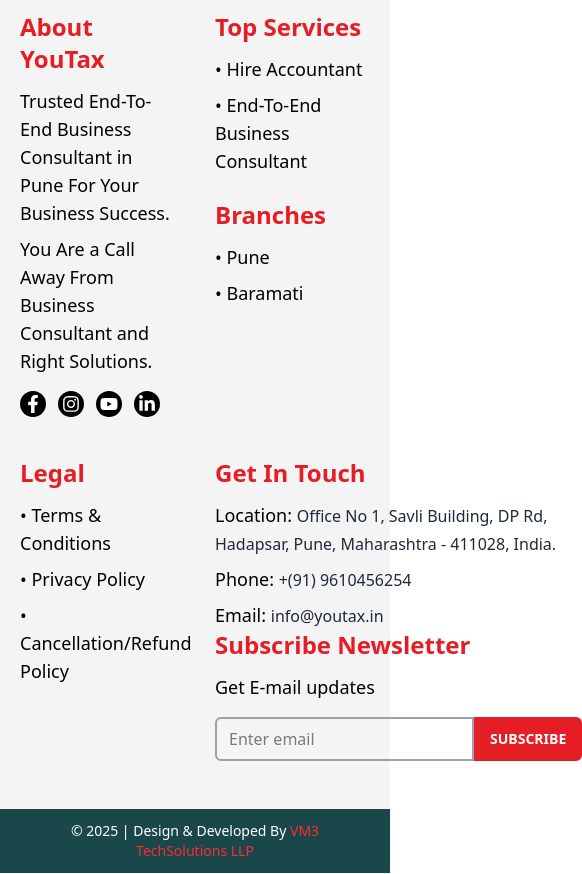
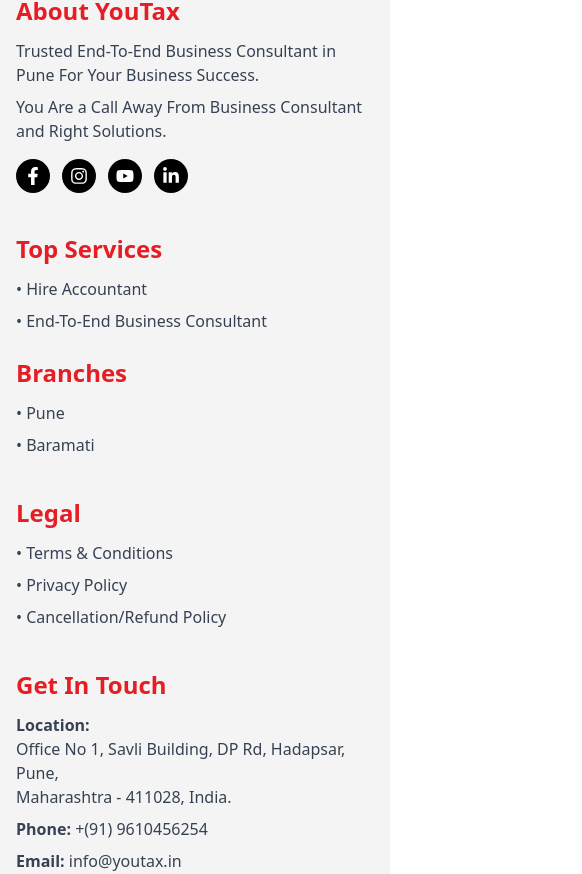
Before and after one commit to vm3techsolutions/youtaxsub, a Next.js app in the folder frontend/: page / in a window 390 px wide. Shown: the part 9430-10304 px from the top of the page, 582 px wide, since content can reach past the window. Built offline with nearby package versions, Linux system fonts and the light colour scheme.

Commit message:
Responsive

```diff
--- a/frontend/src/app/Footer.jsx
+++ b/frontend/src/app/Footer.jsx
@@ -10,21 +10,17 @@
 export default function Footer() {
   return (
     <>
-      <footer
-        className="bg-[#f5f4f4] mx-auto px-5 sm:px-20 pt-16 pb-12"
-        id="contact"
-      >
-        <div className=" grid grid-cols-2 sm:grid-cols-2 md:grid-cols-4 sm:gap-16 gap-10">
+      <footer className="bg-[#f5f4f4] mx-auto px-4 sm:px-10 md:px-20 pt-12 pb-10" id="contact">
+        <div className="grid grid-cols-1 sm:grid-cols-2 md:grid-cols-2 lg:grid-cols-4 gap-10">
           {/* About YouTax */}
           <div>
             <h3 className="text-2xl font-semibold text-[#E51D25] mb-3">
               About YouTax
             </h3>
-            <p className="text-lg font-medium mb-2">
-              Trusted End-To-End Business Consultant in Pune For Your Business
-              Success.
+            <p className="text-base font-medium mb-2 text-gray-700">
+              Trusted End-To-End Business Consultant in Pune For Your Business Success.
             </p>
-            <p className="text-lg font-medium mb-4">
+            <p className="text-base font-medium mb-4 text-gray-700">
               You Are a Call Away From Business Consultant and Right Solutions.
             </p>
             <div className="flex gap-3">
@@ -32,7 +28,7 @@
                 href="https://www.facebook.com"
                 target="_blank"
                 rel="noopener noreferrer"
-                className="rounded-full bg-black p-1 hover:text-[#E51D25] transition-all"
+                className="rounded-full bg-black p-2 hover:text-[#E51D25] transition-all"
               >
                 <FaFacebookF className="text-white text-lg" />
               </a>
@@ -40,7 +36,7 @@
                 href="https://www.instagram.com"
                 target="_blank"
                 rel="noopener noreferrer"
-                className="rounded-full bg-black p-1 hover:text-[#E51D25] transition-all"
+                className="rounded-full bg-black p-2 hover:text-[#E51D25] transition-all"
               >
                 <FaInstagram className="text-white text-lg" />
               </a>
@@ -48,7 +44,7 @@
                 href="https://www.youtube.com"
                 target="_blank"
                 rel="noopener noreferrer"
-                className="rounded-full bg-black p-1 hover:text-[#E51D25] transition-all"
+                className="rounded-full bg-black p-2 hover:text-[#E51D25] transition-all"
               >
                 <FaYoutube className="text-white text-lg" />
               </a>
@@ -56,7 +52,7 @@
                 href="https://www.linkedin.com"
                 target="_blank"
                 rel="noopener noreferrer"
-                className="rounded-full bg-black p-1 hover:text-[#E51D25] transition-all"
+                className="rounded-full bg-black p-2 hover:text-[#E51D25] transition-all"
               >
                 <FaLinkedinIn className="text-white text-lg" />
               </a>
@@ -65,83 +61,61 @@
 
           {/* Top Services */}
           <div>
-            <h3 className="text-2xl font-semibold text-[#E51D25] mb-3">
-              Top Services
-            </h3>
-            <ul className="text-lg font-medium space-y-2">
+            <h3 className="text-2xl font-semibold text-[#E51D25] mb-3">Top Services</h3>
+            <ul className="text-base font-medium text-gray-700 space-y-2">
               <li>• Hire Accountant</li>
               <li>• End-To-End Business Consultant</li>
             </ul>
-            <h3 className="text-2xl font-semibold text-[#E51D25] mt-6 mb-3">
-              Branches
-            </h3>
-            <ul className="text-lg font-medium space-y-2">
+            <h3 className="text-2xl font-semibold text-[#E51D25] mt-6 mb-3">Branches</h3>
+            <ul className="text-base font-medium text-gray-700 space-y-2">
               <li>• Pune</li>
               <li>• Baramati</li>
             </ul>
           </div>
 
+          {/* Legal */}
           <div>
-            <h3 className="text-2xl font-semibold text-[#E51D25] mb-3">
-              Legal
-            </h3>
-            <ul className="text-lg font-medium space-y-2">
-              <li>
-                <a href="/terms-and-conditions">• Terms & Conditions</a>
-              </li>
-              <li>
-                <a href="/privacy-policy">• Privacy Policy</a>
-              </li>
-              <li>
-                <a href="/cancellation-refund-policy">
-                  • Cancellation/Refund Policy
-                </a>
-              </li>
+            <h3 className="text-2xl font-semibold text-[#E51D25] mb-3">Legal</h3>
+            <ul className="text-base font-medium text-gray-700 space-y-2">
+              <li><a href="/terms-and-conditions">• Terms & Conditions</a></li>
+              <li><a href="/privacy-policy">• Privacy Policy</a></li>
+              <li><a href="/cancellation-refund-policy">• Cancellation/Refund Policy</a></li>
             </ul>
           </div>
 
-          <div className="grid">
-            {/* Contact */}
+          {/* Contact & Newsletter */}
+          <div className="flex flex-col gap-8">
             <div>
-              <h3 className="text-2xl font-semibold text-[#E51D25] mb-3">
-                Get In Touch
-              </h3>
-              <p className="text-lg font-medium mb-2">
-                Location:{" "}
-                <span className="text-[16px] text-gray-800">
-                  Office No 1, Savli Building, DP Rd, Hadapsar, Pune,
+              <h3 className="text-2xl font-semibold text-[#E51D25] mb-3">Get In Touch</h3>
+              <p className="text-base font-medium text-gray-700 mb-2">
+                <strong>Location:</strong><br />
+                <span>
+                  Office No 1, Savli Building, DP Rd, Hadapsar, Pune,<br />
                   Maharashtra - 411028, India.
                 </span>
               </p>
-              <p className="text-lg font-medium mb-2">
-                Phone:{" "}
-                <span className="text-[16px] text-gray-800 hover:text-red-700">
-                  <a href="tel:9610456254">+(91) 9610456254</a>
-                </span>
+              <p className="text-base font-medium text-gray-700 mb-2">
+                <strong>Phone:</strong>{" "}
+                <a href="tel:9610456254" className="hover:text-red-700">+(91) 9610456254</a>
               </p>
-              <p className="text-lg font-medium">
-                Email:{" "}
-                <span className="text-[16px] text-gray-800 hover:text-red-700">
-                  <a href="mailto:info@youtax.in">info@youtax.in</a>
-                </span>
+              <p className="text-base font-medium text-gray-700">
+                <strong>Email:</strong>{" "}
+                <a href="mailto:info@youtax.in" className="hover:text-red-700">info@youtax.in</a>
               </p>
             </div>
 
-            {/* Newsletter */}
             <div>
-              <h3 className="text-2xl font-semibold text-[#E51D25] mb-3">
-                Subscribe Newsletter
-              </h3>
-              <p className="text-lg font-medium mb-4">Get E-mail updates</p>
-              <form className="flex">
+              <h3 className="text-2xl font-semibold text-[#E51D25] mb-3">Subscribe Newsletter</h3>
+              <p className="text-base font-medium text-gray-700 mb-3">Get E-mail updates</p>
+              <form className="flex flex-col sm:flex-row gap-3">
                 <input
                   type="email"
                   placeholder="Enter email"
-                  className="flex-1 px-3 py-2 border-2 border-gray-400 rounded-l-md focus:outline-none"
+                  className="flex-1 px-3 py-2 border-2 border-gray-400 rounded-md focus:outline-none"
                 />
                 <button
                   type="submit"
-                  className="bg-[#E51D25] text-white px-4 py-2 rounded-r-md text-sm font-semibold"
+                  className="bg-[#E51D25] text-white px-4 py-2 rounded-md text-sm font-semibold"
                 >
                   SUBSCRIBE
                 </button>
@@ -151,17 +125,16 @@
         </div>
       </footer>
 
-      <div className="bg-[#1A474A] px-16 py-3 mx-auto">
-        <p className="text-center text-white text-sm">
+      {/* Bottom Bar */}
+      <div className="bg-[#1A474A] text-white text-center text-sm py-3 px-4">
         &copy; {new Date().getFullYear()} | Design & Developed By{" "}
         <a
           href="https://vm3techsolution.com"
           target="_blank"
-            className="text-red-500"
+          className="text-red-500 underline hover:text-white"
         >
           VM3 TechSolutions LLP
         </a>
-        </p>
       </div>
     </>
   );
```
Lines whose indentation alone changed are shown as unchanged.
